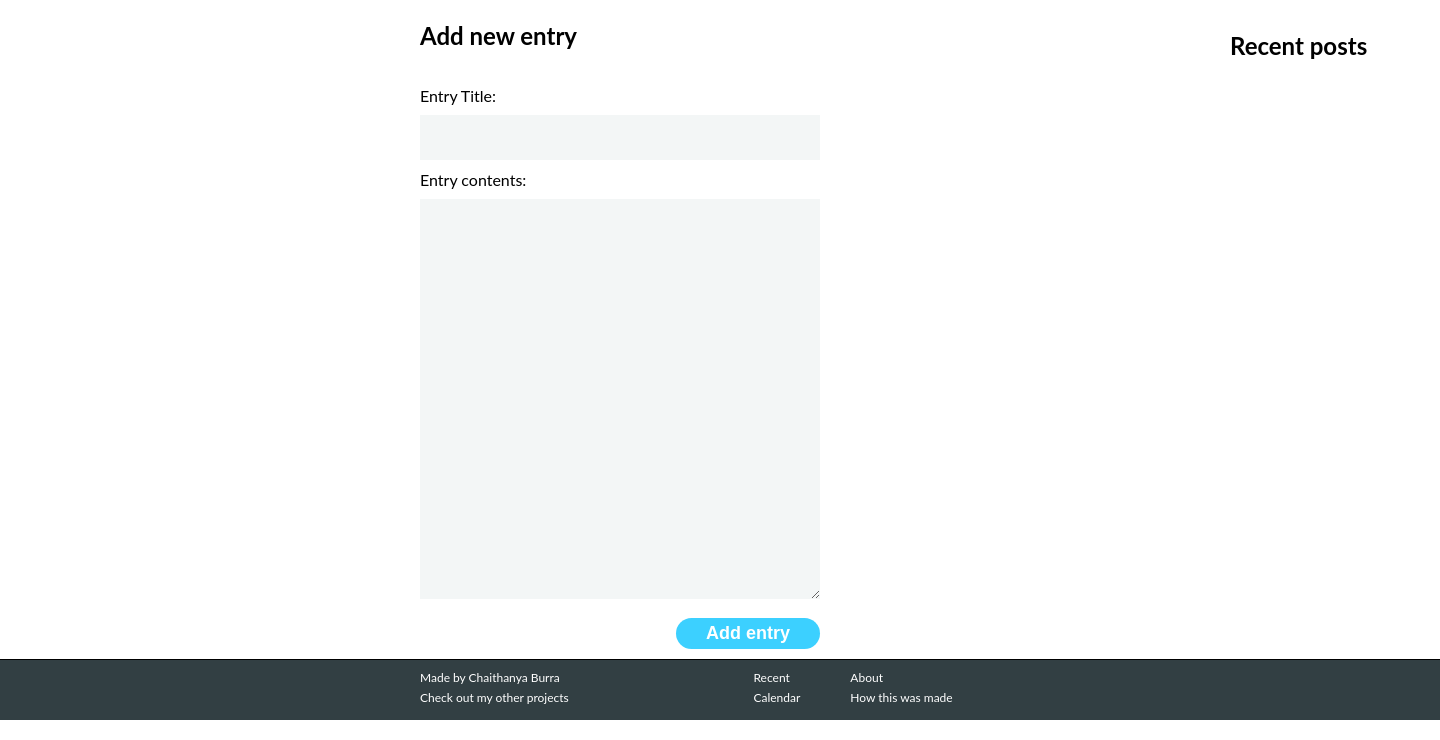
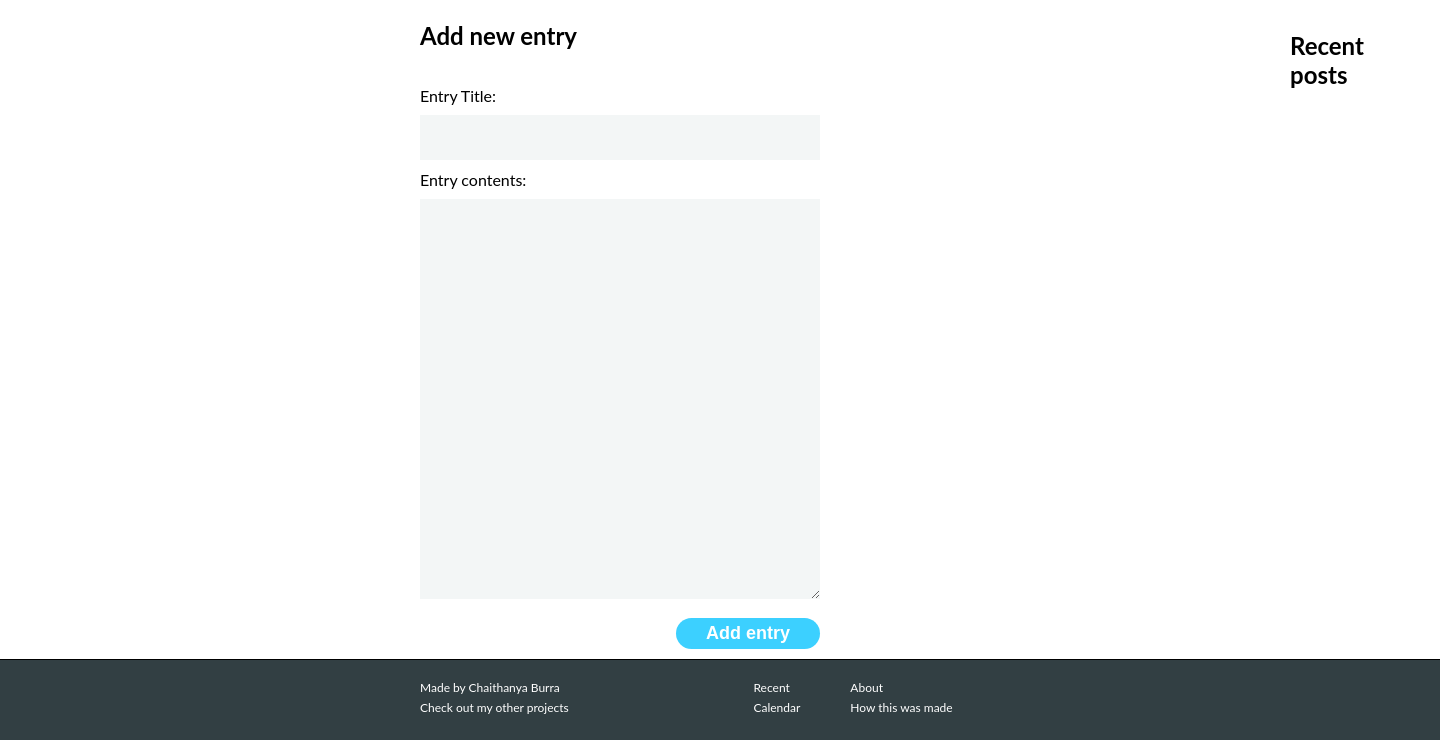
Before and after one commit to chai511/micro-blogging-site, a Flask app: page / in a window 1440 px wide. Shown: the part 68-808 px from the top of the page. Run offline with Flask 2, Linux system fonts and the light colour scheme; data that the repository does not hold is empty.

Commit message:
microblogging site code

```diff
--- a/static/css/styles.css
+++ b/static/css/styles.css
@@ -56,13 +56,12 @@ body {
 }
 
 .main {
-  max-width: fit-content;
   display: flex;
   flex-direction: row;
   justify-content: space-between;
   margin: 5 auto;
   padding: 0 20px;
-
+  width:device-width;
 }
 
 .section1__format {
@@ -71,7 +70,7 @@ body {
 }
 
 .section2__format {
-  padding: 10px 10px;
+  padding: 10px 70px;
   width: 350px;
   height:150px;
 
@@ -151,7 +150,7 @@ body {
 
 .footer {
   background-color: #323f43;
-  padding: 10px 0;
+  padding: 20px 0;
   margin-top: 10px;
   border-top: 1px solid black;
   color: white;
```
